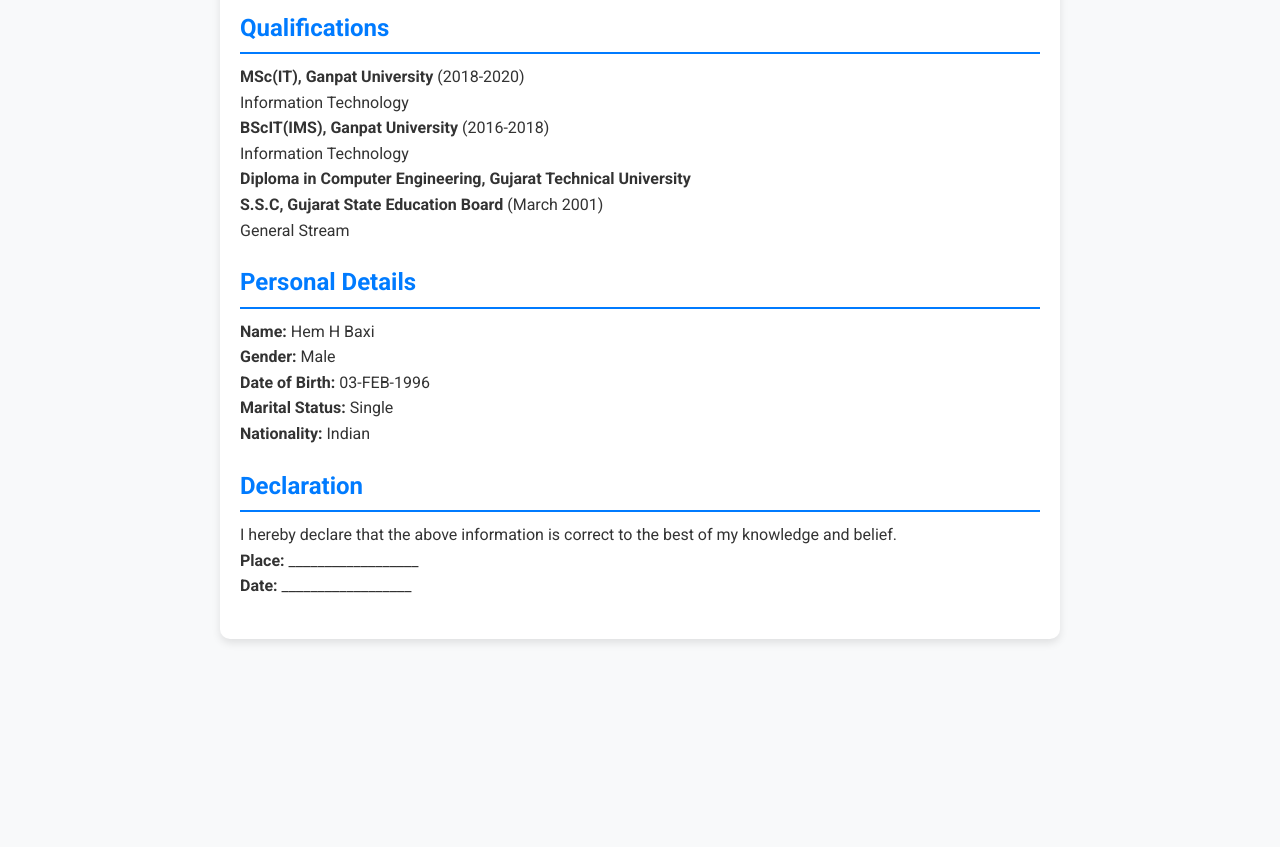
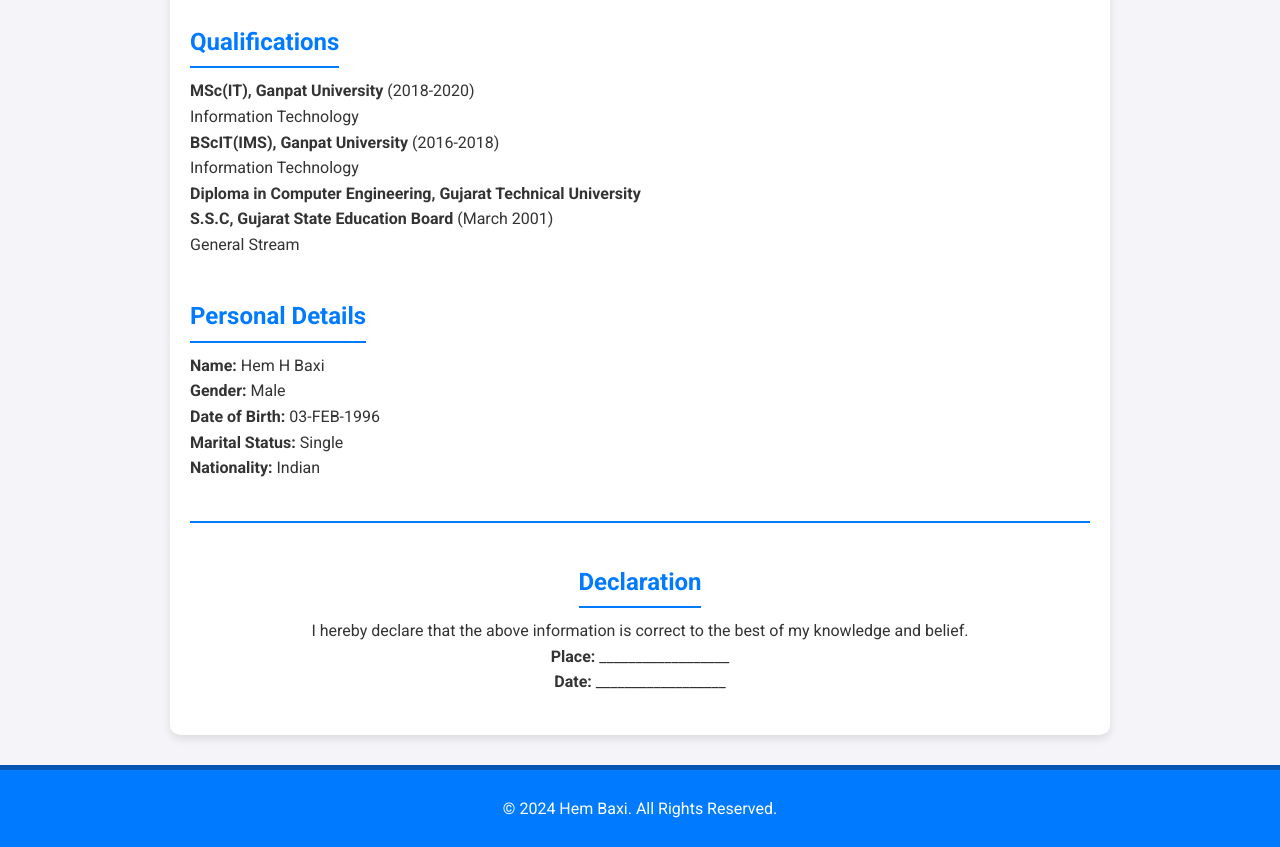
Before and after one commit to hembaxi/hembaxi.github.io, a plain HTML site: page index.html in a window 1280 px wide. Shown: the part 1896-2743 px from the top of the page. Before the commit the page ends 2565 px from the top, so only its background shows below. Drawn offline with Linux system fonts and the light colour scheme.

Commit message:
Update index.html

```diff
--- a/index.html
+++ b/index.html
@@ -11,30 +11,38 @@
             line-height: 1.6;
             margin: 0;
             padding: 0;
-            background-color: #f8f9fa;
+            background-color: #f4f4f9;
             color: #333;
         }
         .container {
             width: 80%;
-            max-width: 800px;
+            max-width: 900px;
             margin: 30px auto;
             padding: 20px;
             background: #fff;
             box-shadow: 0 4px 8px rgba(0, 0, 0, 0.1);
             border-radius: 10px;
+            overflow: hidden;
         }
         header {
             text-align: center;
-            margin-bottom: 20px;
+            background-color: #007bff;
+            color: #fff;
+            padding: 20px 0;
+            border-bottom: 5px solid #0056b3;
         }
         header h1 {
             margin: 0;
             font-size: 2.5em;
-            color: #007bff;
         }
         header p {
             font-size: 1.2em;
-            color: #777;
+            margin: 5px 0;
+        }
+        .contact-info {
+            display: flex;
+            justify-content: center;
+            gap: 20px;
         }
         .section {
             margin-bottom: 20px;
@@ -44,6 +52,7 @@
             color: #007bff;
             border-bottom: 2px solid #007bff;
             padding-bottom: 5px;
+            display: inline-block;
         }
         .section p, .section ul {
             margin: 0;
@@ -73,10 +82,18 @@
         a:hover {
             text-decoration: underline;
         }
-        .contact-info {
-            display: flex;
-            justify-content: center;
-            gap: 20px;
+        .declaration {
+            margin-top: 40px;
+            text-align: center;
+            border-top: 2px solid #007bff;
+            padding-top: 20px;
+        }
+        footer {
+            text-align: center;
+            padding: 10px 0;
+            background-color: #007bff;
+            color: #fff;
+            border-top: 5px solid #0056b3;
         }
     </style>
 </head>
@@ -178,12 +195,16 @@
             <p><strong>Nationality:</strong> Indian</p>
         </section>
 
-        <section class="section">
+        <section class="section declaration">
             <h2>Declaration</h2>
             <p>I hereby declare that the above information is correct to the best of my knowledge and belief.</p>
             <p><strong>Place:</strong> __________________</p>
             <p><strong>Date:</strong> __________________</p>
         </section>
     </div>
+
+    <footer>
+        <p>&copy; 2024 Hem Baxi. All Rights Reserved.</p>
+    </footer>
 </body>
 </html>
```
